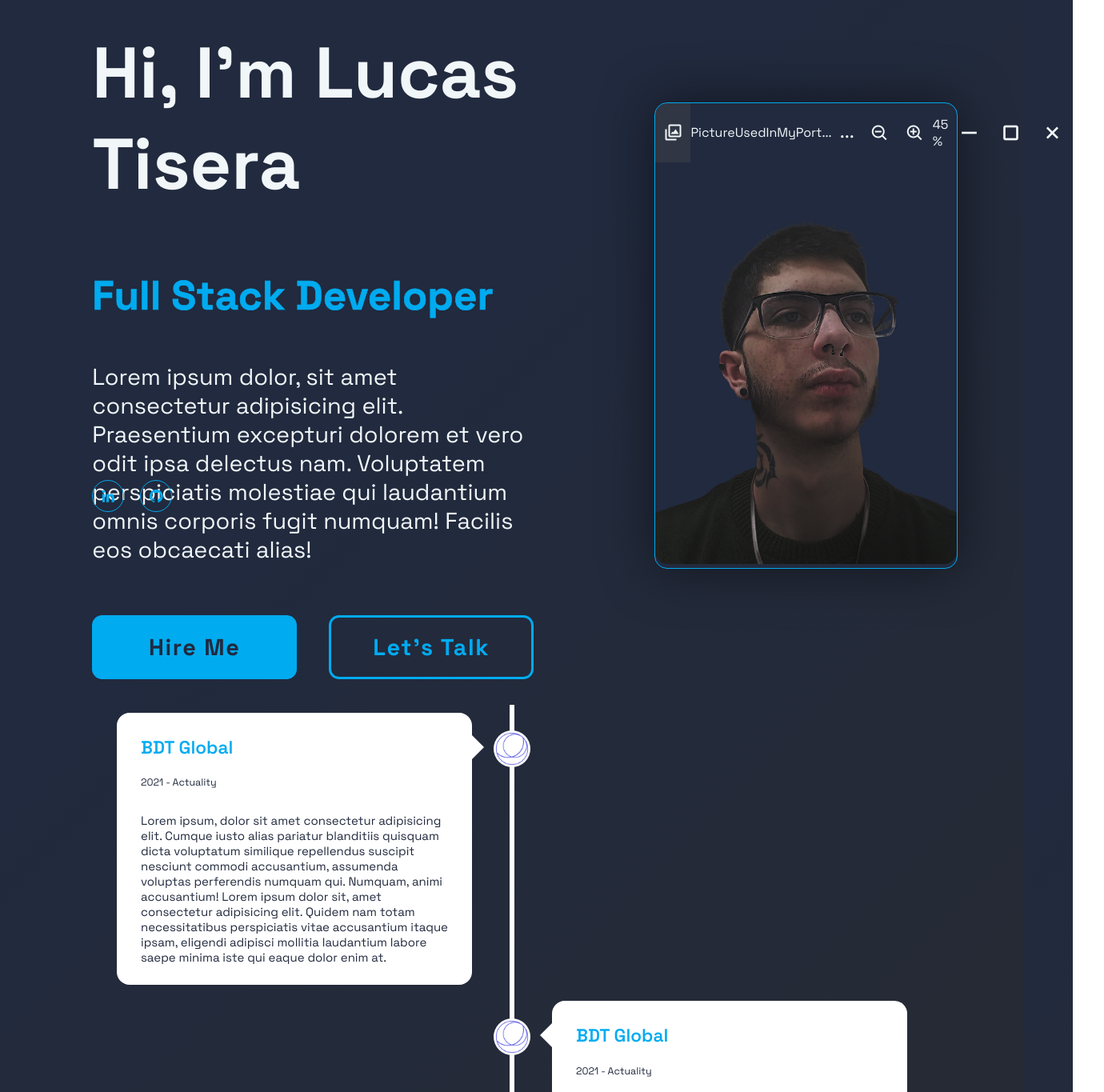
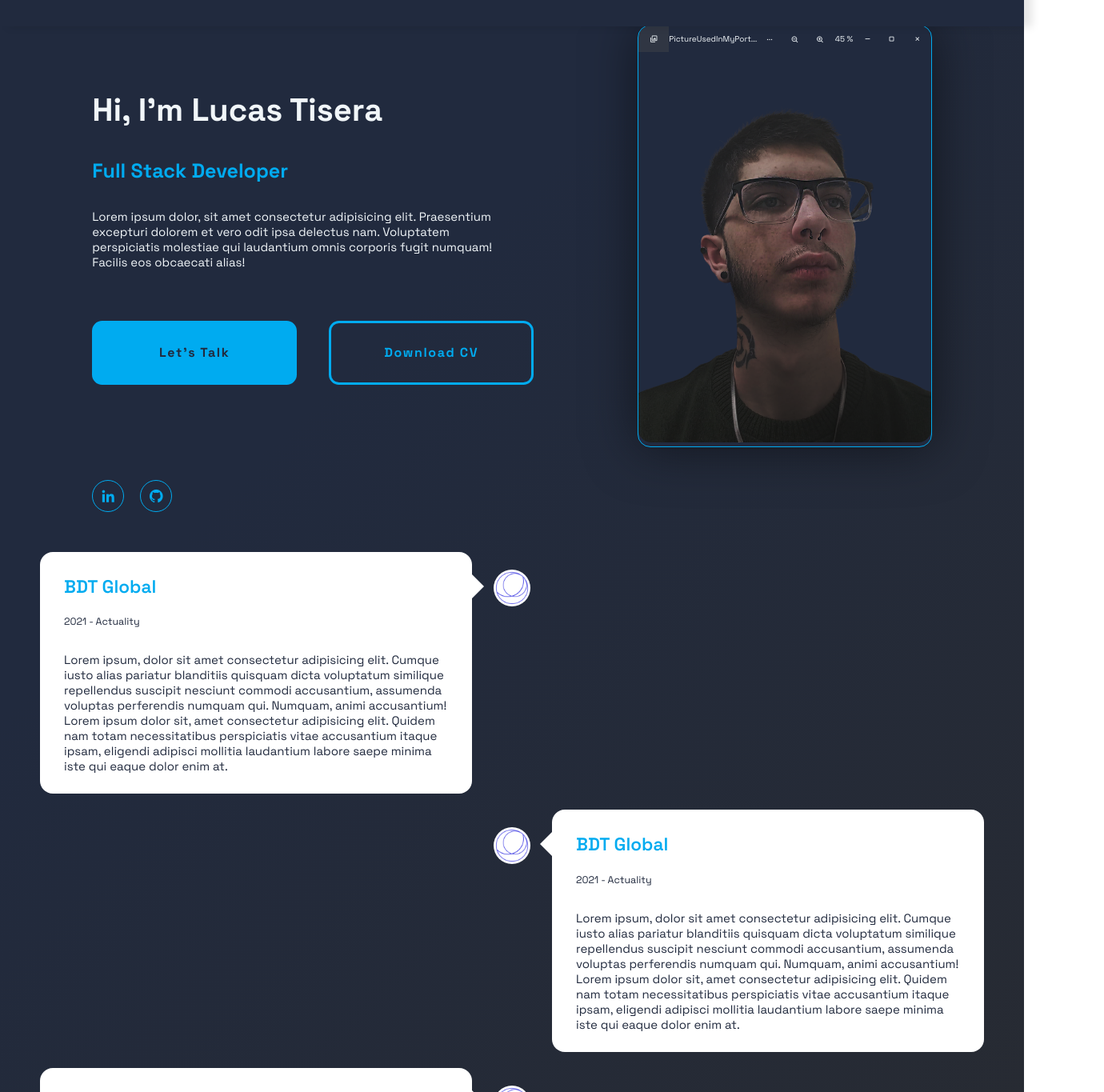
Before and after one commit to Lucas-Tisera/portfolio-next, a Next.js app: page / in a window 1280 px wide. Shown: the part 120-1485 px from the top of the page at 80% size, 1380 px wide, since content can reach past the window. Built offline with nearby package versions, Linux system fonts and the light colour scheme.

Commit message:
Feat and Fix - Estilizacion completa, elementos responsive, fade in and fade out de experiencia, navbar background

```diff
--- a/app/HomePage.module.css
+++ b/app/HomePage.module.css
@@ -1,6 +1,6 @@
 .home {
     min-height: 100vh;
-    padding: 5rem 9% 2rem;
+    padding: 5% 9%;
     display: flex;
     align-items: center;
 }
@@ -10,7 +10,7 @@
 }
 .homeContent h1{
     position: relative;
-    font-size: 5.6rem;
+    font-size: 40px;
     font-weight: 700;
 }
 .homeContent h1::before{
@@ -27,7 +27,7 @@
 
 .homeContent p{
     position: relative;
-    font-size: 1.8rem;
+    font-size: 15px;
     font-weight: 400;
     margin: 2rem 0 4rem;
 }
@@ -47,10 +47,9 @@
     width: 32.8rem;
 }
 .textAnimate h3{
-    font-size: 3.2rem;
+    font-size: 25px;
     font-weight: 700;
     color: var(--main-color);
-    -webkit-text-stroke: .7px var(--main-color);
 }
 .textAnimate h3::before{
     content: "";
@@ -96,7 +95,7 @@
     background-color: var(--main-color);
     border: .2rem solid var(--main-color);
     border-radius: .8rem;
-    font-size: 1.8rem;
+    font-size: 16px;
     font-weight: 700;
     letter-spacing: .1rem;
     color: var(--bg-color);
@@ -161,3 +160,37 @@
     }
 
 }
+
+@media screen and (max-width: 800px) {
+    .home{
+        padding: 5% 5%;
+    }
+    .homeContent{
+        max-width: 100%;
+    }
+    .homeContent h1{
+        font-size: 30px;
+    }
+    .homeContent p{
+        font-size: 14px;
+    }
+    .textAnimate{
+        width: 100%;
+    }
+    .textAnimate h3{
+        font-size: 20px;
+    }
+    .btnContainer{
+        width: 100%;
+        justify-content: space-around;
+    }
+    .btn{
+        width: 30%;
+        border: .2rem solid var(--main-color);
+        border-radius: .8rem;
+        font-size: 14px;
+    }
+    .contentContainer{
+        flex-direction: column-reverse;
+    }
+}
--- a/app/page.jsx
+++ b/app/page.jsx
@@ -17,14 +17,15 @@ export default function HomePage () {
           </div>
           <p>Lorem ipsum dolor, sit amet consectetur adipisicing elit. Praesentium excepturi dolorem et vero odit ipsa delectus nam. Voluptatem perspiciatis molestiae qui laudantium omnis corporis fugit numquam! Facilis eos obcaecati alias!</p>
           <div className={styles.btnContainer}>
-            <a href="#" className={styles.btn}>Hire Me</a>
             <a href="#" className={styles.btn}>Let&apos;s Talk</a>
+            <a href="#" className={styles.btn}>Download CV</a>
           </div>
             <RedesLink/>
         </div>
         <WindowsImageViewer/>
       </div>
     </section>
+
     <ExperienceTimeLine/>
     </>
   )
--- a/components/ExperienceView.jsx
+++ b/components/ExperienceView.jsx
@@ -1,21 +1,31 @@
+"use client"
+import Aos from 'aos'
 import Image from 'next/image'
 import Link from 'next/link'
 import styles from './styles/ExperienceView.module.css'
+import "aos/dist/aos.css"
+import { useEffect } from 'react'
+
 export function ExperienceTimeLine(){
+    useEffect(() => {
+        Aos.init({ duration: 2000 })
+    }, [])
+
+
     return (
-        <section className={styles.timeLine}>
-            <div className={`${styles.container} ${styles.containerLeft}`}>
+        <section style={{"display":"flex", "flexDirection":"column"}}>
+            <div data-aos="fade-right" className={`${styles.container} ${styles.containerLeft}`}>
                 <div className={styles.imageContainer}>
                     <Image src="/static/bdtLogo.png" alt="BDT Global" width={40} height={40} className={styles.logos} />
                 </div>
-                <div className={styles.textBox}>
+                <div className={styles.textBox} >
                     <h2>BDT Global</h2>
                     <small>2021 - Actuality</small>
                     <p>Lorem ipsum, dolor sit amet consectetur adipisicing elit. Cumque iusto alias pariatur blanditiis quisquam dicta voluptatum similique repellendus suscipit nesciunt commodi accusantium, assumenda voluptas perferendis numquam qui. Numquam, animi accusantium! Lorem ipsum dolor sit, amet consectetur adipisicing elit. Quidem nam totam necessitatibus perspiciatis vitae accusantium itaque ipsam, eligendi adipisci mollitia laudantium labore saepe minima iste qui eaque dolor enim at.</p>
                     <span className={styles.containerLeftArrow}></span>
                 </div>
             </div>
-            <div className={`${styles.container} ${styles.containerRight}`}>
+            <div data-aos="fade-left" className={`${styles.container} ${styles.containerRight}`}>
                 <div className={styles.imageContainer}>
                     <Image src="/static/bdtLogo.png" alt="BDT Global" width={40} height={40} className={styles.logos} />
                 </div>
@@ -27,7 +37,7 @@ export function ExperienceTimeLine(){
 
                 </div>
             </div>
-            <div className={`${styles.container} ${styles.containerLeft}`}>
+            <div data-aos="fade-right" className={`${styles.container} ${styles.containerLeft}`}>
                 <div className={styles.imageContainer}>
                     <Image src="/static/bdtLogo.png" alt="BDT Global" width={40} height={40} className={styles.logos} />
                 </div>
@@ -39,7 +49,7 @@ export function ExperienceTimeLine(){
 
                 </div>
             </div>
-            <div className={`${styles.container} ${styles.containerRight}`}>
+            <div data-aos="fade-left" className={`${styles.container} ${styles.containerRight}`}>
                 <div className={styles.imageContainer}>
                     <Image src="/static/bdtLogo.png" alt="BDT Global" width={40} height={40} className={styles.logos} />
                 </div>
--- a/components/ImageContainer.jsx
+++ b/components/ImageContainer.jsx
@@ -12,6 +12,8 @@ export function WindowsImageViewer(){
                     <li className={styles.navItemName}>
                         <p>PictureUsedInMyPort...</p>
                     </li>
+                    <div style={{"display":"flex", "justifyContent": "space-between", "width": "100%"}}>
+
                     <li className={styles.navItemControls}>
                         <div style={{marginBottom: "6px"}}>...</div>
                     </li>
@@ -21,6 +23,7 @@ export function WindowsImageViewer(){
                     <li className={styles.navItemControls}>
                         <div class='bx bx-zoom-in'></div>
                     </li>
+                    </div>
                     <li className={styles.navItemPorcent}>
                         <p>45 %</p>
                     </li>
--- a/components/Redes.jsx
+++ b/components/Redes.jsx
@@ -3,10 +3,10 @@ import styles from './styles/Redes.module.css'
 export function RedesLink () {
     return (
         <div className={styles.redesContainer}>
-            <Link href="https://www.linkedin.com/in/lucas-tisera/" className={styles.redesIcon}>
+            <Link target={"_blank"} href="https://www.linkedin.com/in/lucas-tisera/" className={styles.redesIcon}>
                 <div className="bx bxl-linkedin"/>
             </Link>
-            <Link href="https://github.com/Lucas-Tisera" className={styles.redesIcon}>
+            <Link target={"_blank"} href="https://github.com/Lucas-Tisera" className={styles.redesIcon}>
                 <div className="bx bxl-github"/>
             </Link>
         </div>
--- a/components/styles/ExperienceView.module.css
+++ b/components/styles/ExperienceView.module.css
@@ -1,14 +1,8 @@
-.timeLine{
-    position: relative;
-    max-width: 85%;
-    margin: 0 auto;
-}
+
 .container{
     padding: 10px 50px;
     position: relative;
     width: 50%;
-    animation: movedown 1s linear forwards;
-    opacity: 0;
 }
 .container:nth-child(1){
     animation-delay: 1s;
@@ -21,16 +15,6 @@
 }
 .container:nth-child(4){
     animation-delay: 4s;
-}
-@keyframes movedown {
-    0%{
-        opacity: 0;
-        transform: translateY(-30px);
-    }
-    100%{
-        opacity: 1;
-        transform: translateY(-0px);
-    }
 }
 
 .textBox{
@@ -67,27 +51,6 @@
     left: -23px;
     z-index: 10;
 }
-.timeLine::after{
-    content: "";
-    position: absolute;
-    width: 6px;
-    height: 100%;
-    background: #fff;
-    top: 0;
-    left: 50%;
-    margin-left: -3px;
-    z-index: -1;
-    animation: moveline 4s linear forwards;
-}
-@keyframes moveline {
-    0%{
-        height: 0%;
-    }
-    100%{
-        height: 100%;
-    }
-
-}
 .textBox h2{
     color: var(--main-color);
     font-weight: 600;
@@ -119,3 +82,11 @@
     border-right: 15px solid #fff;
     left: -15px;
 }
+@media screen and (max-width: 800px) {
+    .container{
+        width: 90%;
+    }
+    .containerRight{
+        left: 10%;
+    }
+}
--- a/components/styles/ImageContainer.module.css
+++ b/components/styles/ImageContainer.module.css
@@ -1,20 +1,16 @@
-.navContainer {
-    width: 100%;
-    font-size: 1.5rem;
-}
 
 .nav {
     padding: 0px;
     margin: 0px;
+    width: 100%;
     color: var(--text-color);
     display: flex;
     list-style: none;
     justify-content: space-between;
 }
 .navItemMenu{
-    width: 50px;
-    padding: 10px;
-    font-size: 1.5rem;
+    width: 40%;
+    font-size: 10px;
     color: var(--text-color);
     display: flex;
     justify-content: center;
@@ -29,19 +25,18 @@
 }
 
 .navItemName{
-    font-size: 1rem;
+    width: 80%;
+    font-size: 10px;
     color: var(--text-color);
     display: flex;
     justify-content: center;
     align-items: center;
     cursor: default;
-    transition: .3s;
 
 }
 .navItemControls{
-    padding-left: 10px;
-    padding-right: 10px;
-    font-size: 1.5rem;
+    width: 100%;
+    font-size: 10px;
     color: var(--text-color);
     display: flex;
     justify-content: center;
@@ -57,21 +52,20 @@
 }
 
 .navItemPorcent{
-    font-size: 1rem;
+    width: 30%;
+    font-size: 10px;
     color: var(--text-color);
     display: flex;
     justify-content: center;
     align-items: center;
     cursor: default;
     transition: .3s;
-
 }
 
 .navItemFunction{
+    width: 100%;
     height: 100%;
-    padding-left: 10px;
-    padding-right: 10px;
-    font-size: 2rem;
+    font-size: 10px;
     color: var(--text-color);
     display: flex;
     justify-content: center;
@@ -86,10 +80,11 @@
 }
 
 .navItemFunctionX{
+    width: 100%;
     height: 100%;
-    padding-left: 10px;
-    padding-right: 10px;
-    font-size: 2rem;
+    padding-left: 3%;
+    padding-right: 3%;
+    font-size: 10px;
     color: var(--text-color);
     display: flex;
     justify-content: center;
@@ -104,8 +99,9 @@
     background-color: rgb(172, 0, 0);
 }
 .functionControllers{
+    width: 100%;
     display: flex;
-    justify-content: stretch;
+    justify-content: space-between;
     align-items: center;
 }
 
@@ -134,3 +130,26 @@
 .picture:hover{
     filter: brightness(1);
 }
+
+@media screen and (max-width: 1200px) {
+    .navContainer{
+        display: none;
+    }
+}
+
+@media screen and (max-width: 800px) {
+    .pictureContainer{
+        position:absolute;
+        bottom: 20%;
+        z-index: -10;
+        width: 80%;
+        height: auto;
+        opacity: .5;
+        border: none;
+        box-shadow: none;
+    }
+    .picture{
+
+        border-radius: 0rem;
+    }
+}
--- a/package.json
+++ b/package.json
@@ -9,6 +9,7 @@
     "lint": "next lint"
   },
   "dependencies": {
+    "aos": "^2.3.4",
     "autoprefixer": "10.4.14",
     "eslint": "8.39.0",
     "eslint-config-next": "13.4.0",
```
Also changed, not shown: components/Navigation.jsx (+5 -2 lines), components/styles/Navigation.module.css (+53 -2 lines), 1 other file (tests, documents, lock files or other folders).
